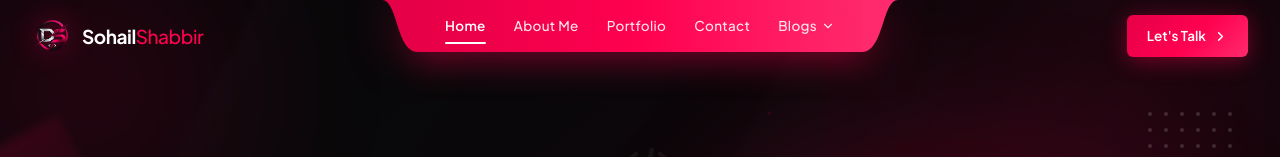
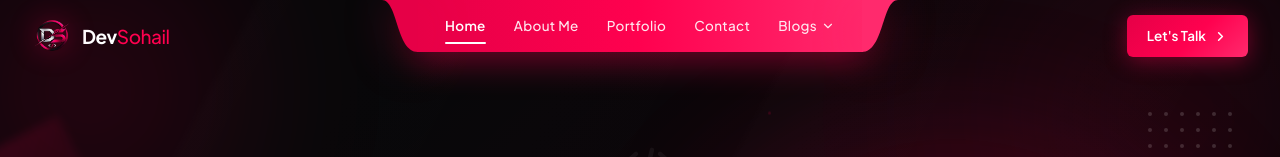
Before and after one commit to SohailShabbir867/devsohail, a React (Vite) app: page / in a window 1280 px wide. Shown: the top 157 px of the page. Built offline with nearby package versions, Linux system fonts and the light colour scheme.

Commit message:
chore: update navbar brand text from SohailShabbir to DevSohail

```diff
--- a/src/components/Navbar.tsx
+++ b/src/components/Navbar.tsx
@@ -79,7 +79,7 @@ const Navbar = () => {
       <div className="relative px-4 mx-auto max-w-7xl sm:px-6 lg:px-8">
         <div className="flex items-center justify-between h-16 md:h-[72px]">
 
-          {/* ── Left: Logo + SohailShabbir ── */}
+          {/* ── Left: Logo + DevSohail ── */}
           <a
             href="#home"
             onClick={(e) => handleNavClick(e, 'home')}
@@ -87,15 +87,15 @@ const Navbar = () => {
           >
             <motion.img
               src="/assets/logo.png"
-              alt="Dev Sohail Logo"
+              alt="DevSohail Logo"
               whileHover={{ scale: 1.1, rotate: -4 }}
               transition={{ type: 'spring', stiffness: 340, damping: 18 }}
               className="w-9 h-9 md:w-10 md:h-10 object-contain drop-shadow-[0_0_14px_rgba(255,1,79,0.45)] group-hover:drop-shadow-[0_0_22px_rgba(255,1,79,0.75)] transition-all duration-300"
             />
             <span className="text-[19px] font-bold tracking-tight text-white">
-              {SITE_DATA.firstName}
+              {SITE_DATA.brandFirst}
               <span className="font-normal text-[#FF014F] transition-colors duration-300 group-hover:text-[#FF3B7B]">
-                {SITE_DATA.lastName}
+                {SITE_DATA.brandSecond}
               </span>
             </span>
           </a>
--- a/src/data/constants.ts
+++ b/src/data/constants.ts
@@ -31,9 +31,11 @@ export const SOCIAL_LINKS = {
 };
 
 export const SITE_DATA = {
-  firstName: 'Sohail',
-  lastName:  'Shabbir',
-  name:      'Sohail Shabbir',
+  brandFirst:  'Dev',
+  brandSecond: 'Sohail',
+  firstName:   'Sohail',
+  lastName:    'Shabbir',
+  name:        'Sohail Shabbir',
   email:     'sohailshabbir2005@gmail.com',
   phone:     '+92 329 1729925',
   location:  'Rahim Yar Khan, Pakistan',
```
